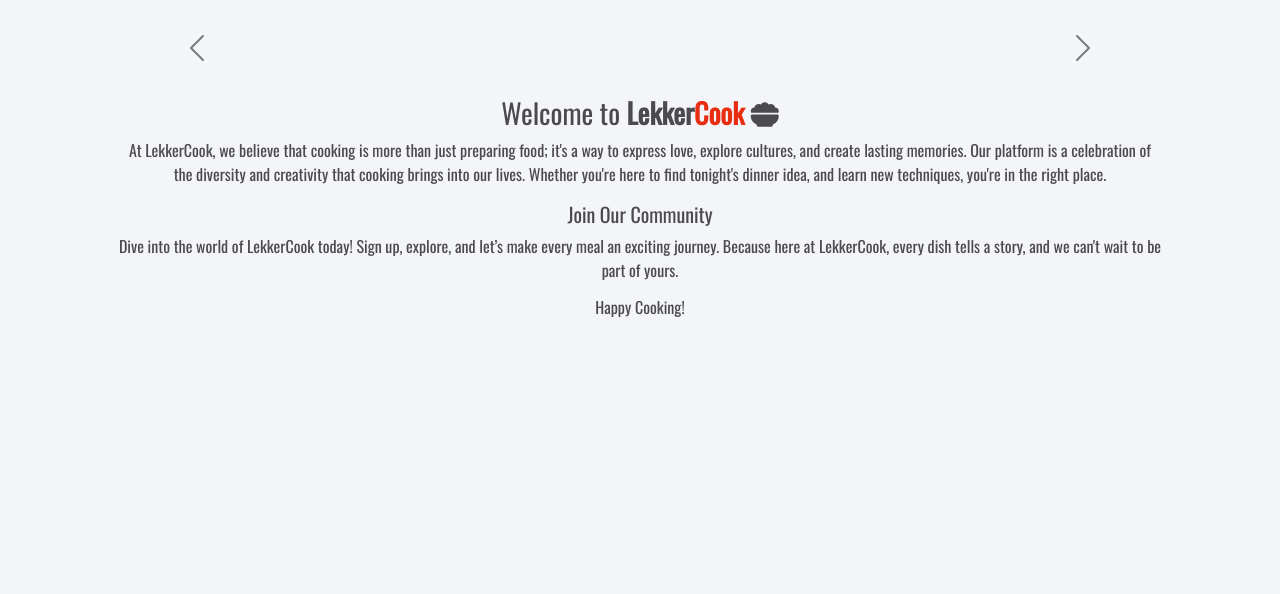
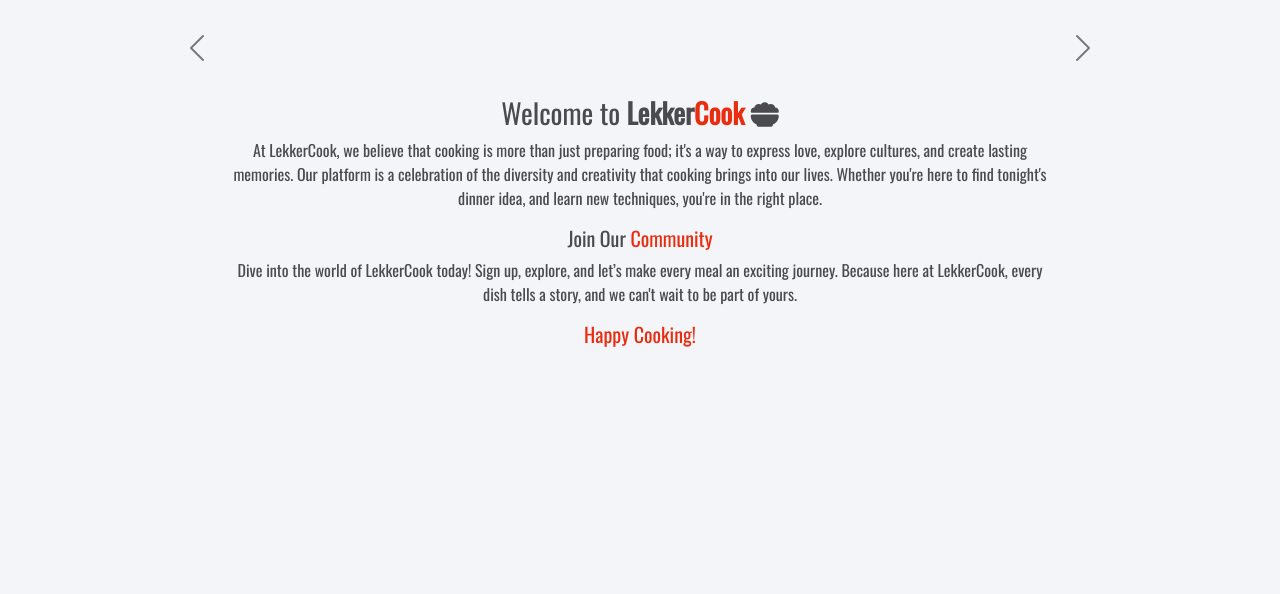
Before and after one commit to humberto-pereira/lekker-cook, a Django app: page / in a window 1280 px wide. Shown: the part 68-662 px from the top of the page. Run offline with Django 3.2, Linux system fonts and the light colour scheme; data that the repository does not hold is empty; some libraries are stand-ins or nearby versions.

Commit message:
Update welcome text colors | deploy commit

```diff
--- a/lekkercook/settings.py
+++ b/lekkercook/settings.py
@@ -29,7 +29,7 @@ TEMPLATES_DIR = os.path.join(BASE_DIR, 'templates')
 SECRET_KEY = os.environ.get('SECRET_KEY')
 
 # SECURITY WARNING: don't run with debug turned on in production!
-DEBUG = True
+DEBUG = False
 
 X_FRAME_OPTIONS = 'SAMEORIGIN'
 
--- a/static/css/style.css
+++ b/static/css/style.css
@@ -80,6 +80,6 @@ color: #4A4A4F;
     color: #ffdd00;
 }
 
-.welcome-text  p {
-    color: #1414e9;
+.happy-red {
+    color: #e82d10;
 }
--- a/templates/index.html
+++ b/templates/index.html
@@ -36,21 +36,21 @@
                 </button>
             </div>
         </div>
-        <div class="col-10 text-center offset-1 mt-5" >
+        <div class="col-8 text-center offset-2 mt-5" >
             <h3 class="welcome-text">Welcome to <span class="brand">Lekker</span><span
                 class="brand red-logo">Cook <i class="fa-solid fa-bowl-food bowl"></i></span></h3>
             <p>
                 At LekkerCook, we believe that cooking is more than just preparing food; it's a way to express love, explore cultures, and create lasting memories. Our platform is a celebration of the diversity and creativity that cooking brings into our lives. Whether you're here to find tonight's dinner idea, and learn new techniques, you're in the right place.
             </p>
                 <h5 class="welcome-text">
-                    Join Our Community
+                    Join Our <span class="happy-red">Community</span>
                 </h5>
             <p>
                 Dive into the world of LekkerCook today! Sign up, explore, and let’s make every meal an exciting journey. Because here at LekkerCook, every dish tells a story, and we can't wait to be part of yours.
             </p>
-            <h6>
+            <h5 class="happy-red">
                 Happy Cooking!
-            </h6>
+            </h5>
         </div>
         <div class="container mt-5">
             <div class="row d-flex">
```
